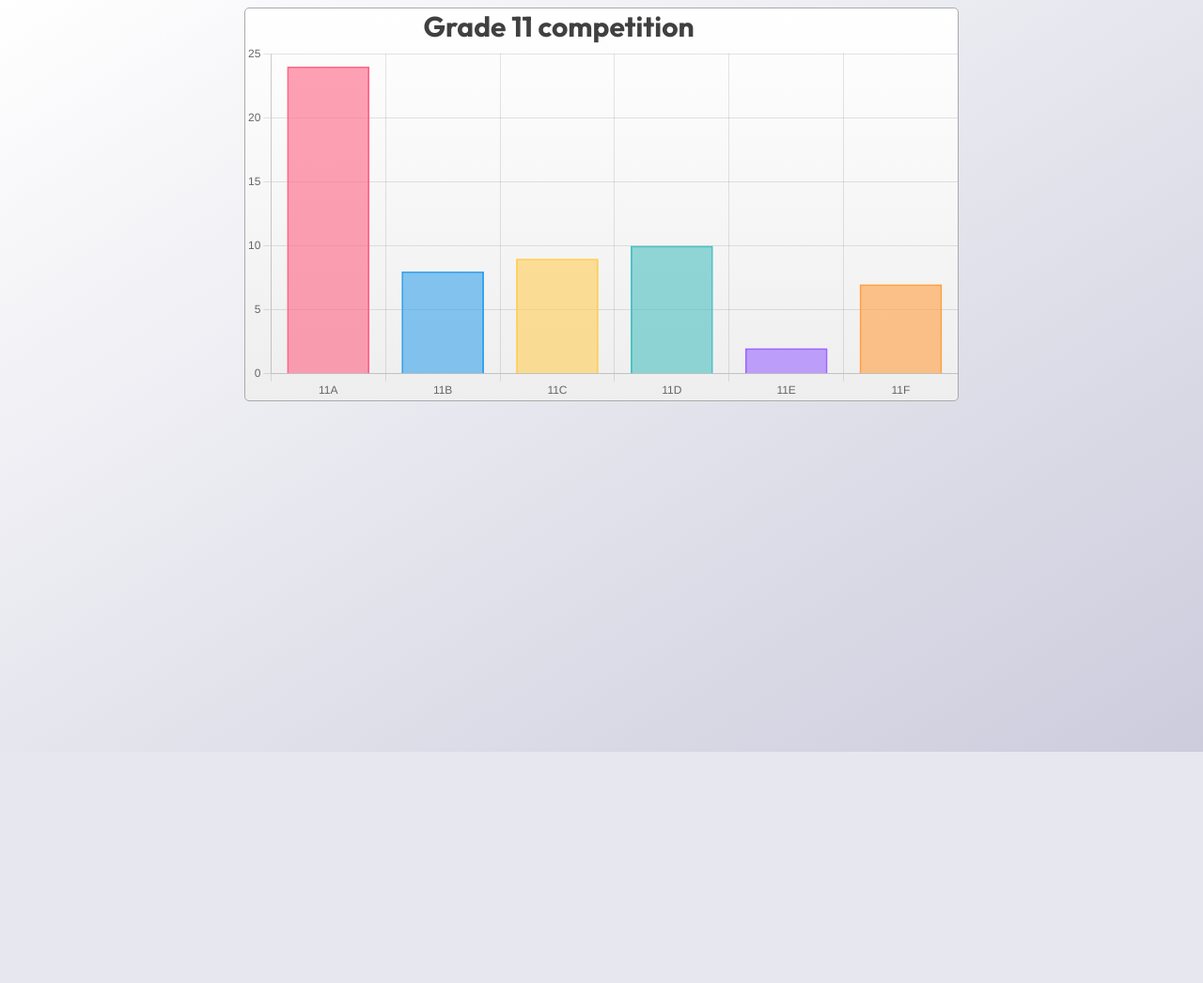
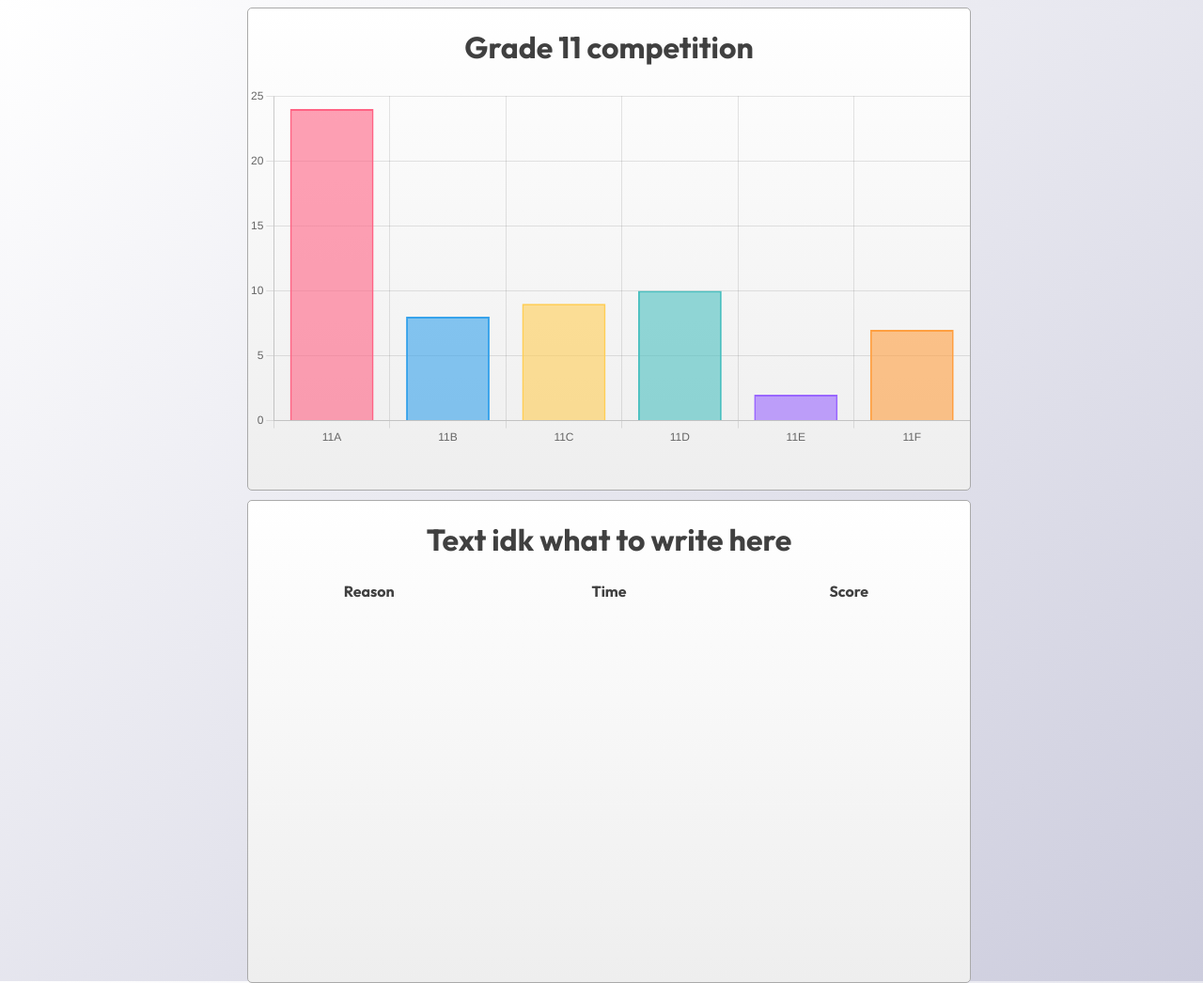
Before and after one commit to GergiiA/countingPoints, a Flask app: page / in a window 1280 px wide. Shown: the whole page at 94% size. Before the commit the page ends 800 px from the top, so only its background shows below. Run offline with Flask 3, Linux system fonts and the light colour scheme; data comes from the database, SQL or seed files in the repository; both versions use the stored data as it was before the commit; lists and menus that the app fills with data are empty.

Commit message:
Main functionality and visuals are done:)

```diff
--- a/main.py
+++ b/main.py
@@ -2,6 +2,7 @@ import flask
 import sqlite3
 import hashlib
 from flask import render_template, redirect, url_for
+import datetime
 
 
 app=flask.Flask(__name__)
@@ -13,7 +14,9 @@ with sqlite3.connect('database.db') as database:
        CREATE TABLE IF NOT EXISTS logs(
        id INTEGER PRIMARY KEY AUTOINCREMENT,
        classId INTEGER,
-       amount INTEGER)
+       amount INTEGER,
+       submitText TEXT,
+       addTime TEXT)
        ''')
     cursor.execute('''
        CREATE TABLE IF NOT EXISTS main(
@@ -48,8 +51,13 @@ def home():
         ''')
         scores=cursor.fetchall()
         scores=[score[0] for score in scores]
+        cursor.execute('''
+                       SELECT * FROM logs;
+                       ''')
+        logs=cursor.fetchall()
+        print(logs)
         #print(scores)
-    return render_template('newHome.html', scores=scores)
+    return render_template('newHome.html', scores=scores, logs=logs)
 
 @app.route('/admin/')
 def admin():
@@ -62,8 +70,8 @@ def admin():
         scores = cursor.fetchall()
     return render_template('admin.html', scores=scores)
 
-@app.route('/add/<hmRm>/<amount>/<pas>', methods=['GET', 'POST'])
-def add(hmRm, amount, pas):
+@app.route('/add/<hmRm>/<amount>/<pas>/<submitMessage>', methods=['GET', 'POST'])
+def add(hmRm, amount, pas, submitMessage):
     #rint(pas)
     #print(passwordHash)
 
@@ -72,14 +80,14 @@ def add(hmRm, amount, pas):
         print('add redirected home')
         return redirect(url_for("home"))
 
-
+    time=datetime.datetime.now().strftime("%B %d")
     with sqlite3.connect('database.db') as database:
         cursor = database.cursor()
-        cursor.execute(f'''
-        UPDATE main SET score = score + {amount} WHERE id={hmRm}
-        ''')
-        cursor.execute(f'''
-        INSERT INTO logs(classId, amount) VALUES({hmRm}, {amount})
+        cursor.executescript(f'''
+        UPDATE main SET score = score + {amount} WHERE id={hmRm};
+
+
+        INSERT INTO logs(classId, amount, submitText, addTime) VALUES("{hmRm}", "{amount}", "{submitMessage}", "{time}");
         ''')
         database.commit()
 
--- a/static/css/main.css
+++ b/static/css/main.css
@@ -1,33 +1,69 @@
-html{
+html, body{
     width: 100%;
-    height: 100%;
+    min-height: 100vh;
     background-image: linear-gradient(to bottom right, #FFFFFF, #CCCCDD);
+}
+
+h1, h2, h3, h4, h5, h6, p, ul, th, td{
+  color: #404040;
+  font-family: "Outfit", sans-serif;
+  font-weight: 700;
+  font-style: normal;
 }
 
 
 div{
+    width: 100vw;
+    height: 40vw;
    max-width: 60%;
    max-height: 80%;
    margin: auto;
    glow: 1px;
-   font-size: 20px;
    border-style: solid;
    border-width: 1px;
    border-color: #AAAAAA;
    border-radius: 5px;
    background-image: linear-gradient(#FFFFFF, #EEEEEE);
+    overflow: scroll;
+}
+
+
+.title{
+  text-align: center;
+  position: relative;
+  font-size: 2.5vw;
 
 }
 
+.logBox{
+    position: relative;
+    top: 10px;
+}
 
-h1 {
-  right: 30%;
-  width: 50%;
-  font-size: 150%;
-  margin: auto;
-  color: #404040;
-  font-family: "Outfit", sans-serif;
-  font-optical-sizing: auto;
-  font-weight: 700;
-  font-style: normal;
+li{
+    position: relative;
+    border-bottom: 1px solid #CCCCDD;
 }
+
+.reason{
+    text-align: left;
+    width: 50%;
+    position: absolute;
+}
+
+.score{
+    left: 45%;
+    width: 50%;
+    text-align: right;
+    position: absolute;
+}
+
+table{
+    width: 100%;
+
+}
+
+th, td{
+    width: 33%;
+    text-align: center;
+}
--- a/static/js/home.js
+++ b/static/js/home.js
@@ -5,9 +5,9 @@ const data = {
   labels: labels,
   datasets: [
     {
-      label: 'Dataset 1',
+      label: '',
       data: yValues,
-      borderColor: '#000000',
+      //borderColor: '#000000',
       backgroundColor: barColors,
       hoverBackgroundColor: barColors2,
       borderWidth: 2,
@@ -20,20 +20,74 @@ const config = {
   type: 'bar',
   data: data,
   options: {
+    onClick: handleClicks,
+    events: ['click', 'mousemove'],
     responsive: true,
     plugins: {
       legend: {
         position: 'top',
+        display: false
       },
       title: {
         display: false,
         text: 'Chart.js Bar Chart'
       },
-      legend: {
-        display: false
-      }
     }
   },
 };
 
-chart=new Chart(canvas, config)
+chart = new Chart(canvas, config)
+
+
+/*
+function changeLogs(logs, selected){
+    console.log('selected:', selected);
+    output=[]
+    outputString=''
+    l=document.getElementById('logList')
+    l.innerHTML='<table class="logBox">';
+    l.innerHTML += '<tr> <th>Reason</th> <th>Time</th> <th>Score</th> </tr>';
+    for(var i=logs.length;i>logs.length;i--){
+        //console.log(logs[i][1], selected);
+
+        if(logs[i][1]==selected){
+            console.log(logs[i]);
+            console.log(i)
+            //l.innerHTML+='<li><span class="reason">'+logs[i][3]+'</span> <strong class="score">'+logs[i][2]+'</strong> </li>';
+            //l.innerHTML+='<li> <h3 class="reason">'+logs[i][3]+'</h3> <h3 class="score">'+logs[i][2]+'</h3> </li>'
+            outputString+='<tr> <td>'+logs[i][3]+'</td> <td> '+logs[i][4]+' </td> <td> '+logs[i][2]+' </td></tr>'
+            output.push([logs[i][3]+logs[i][2]]);
+        }
+    }
+    console.log(output);
+    if (outputString==''){
+        outputString='Nothing here yet'
+    }
+    l.innerHTML+=outputString
+    l.innerHTML+='</table>';
+}
+*/
+function changeLogs(logs, selected){
+    console.log(selected);
+    box=document.getElementById('logBox');
+    //box.innerHTML='';
+    box.innerHTML = '<tr> <th>Reason</th> <th>Time</th> <th>Score</th> </tr>';
+    output=''
+    for(let i=logs.length - 1; i>=0; i--){
+        if(selected==logs[i][1]){
+            console.log(logs[i]);
+            output+='<tr> <td>'+logs[i][3]+'</td> <td> '+logs[i][4]+' </td> <td> '+logs[i][2]+' </td></tr>'
+        }
+    }
+    box.innerHTML += output ;
+}
+
+function handleClicks(evt){
+    var activeElement = chart.getElementsAtEventForMode(evt, 'nearest', { intersect: true }, true);
+    var index = activeElement[0].index+1;
+    changeLogs(logs, index);
+    //console.log('element', activeElement);
+    //console.log('index', index);
+}
+
+changeLogs(logs, null)
--- a/templates/admin.html
+++ b/templates/admin.html
@@ -4,13 +4,17 @@
     <meta charset="UTF-8">
     <title>admin page</title>
 </head>
-<body onload="loadPassAndNum()">
+<body onLoad="loadPassAndNum()">
     <form id="form" method="post" action="/">
         <label for="password">Password</label>
         <input id="password" type="text">
 
         <label for="inp">Amount</label>
         <input id="inp" type="number">
+
+        <label for="reason">Reason</label>
+        <input id="reason" type="text">
+
         <p>A: {{scores[0][0]}}   <button onclick="updateScore(1, false)" type="button">-</button> <button onclick="updateScore(1, true)" type="button">+</button></p>
         <p>B: {{scores[1][0]}}   <button onclick="updateScore(2, false)" type="button">-</button> <button onclick="updateScore(2, true)" type="button">+</button></p>
         <p>C: {{scores[2][0]}}   <button onclick="updateScore(3, false)" type="button">-</button> <button onclick="updateScore(3, true)" type="button">+</button></p>
--- a/templates/newHome.html
+++ b/templates/newHome.html
@@ -12,8 +12,8 @@
 <body>
 
 
-    <div>
-        <h1>Grade 11 competition</h1>
+    <div >  <!-- This div is for bar graph -->
+        <h1 class="title">Grade 11 competition</h1>
         <canvas id="chart" style="width:100%;" aria-label="Hello ARIA World" role="img"></canvas>
         <script>
 
@@ -27,9 +27,15 @@ var barColors = [
     "rgba(153, 102, 255, 0.6)",
     "rgba(255, 159, 64, 0.6)" ];
 var barColors2 = barColors.map(c => c.replace(/rgba\((\d+), (\d+), (\d+), [\d.]+\)/, 'rgba($1, $2, $3, 1)'));
+        </script>
+    </div>
+<script> var logs = {{ logs | tojson }};</script>
+    <div class="logBox">
+        <h1 class="title">Text idk what to write here</h1>
+        <table id="logBox">
+        </table>
+    </div>
 
-</script>
 <script src="{{url_for('static', filename='js/home.js')}}"></script>
-    </div>
 </body>
 </html>
```
Also changed, not shown: static/js/admin.js (+10 -4 lines), database.db (deleted).
